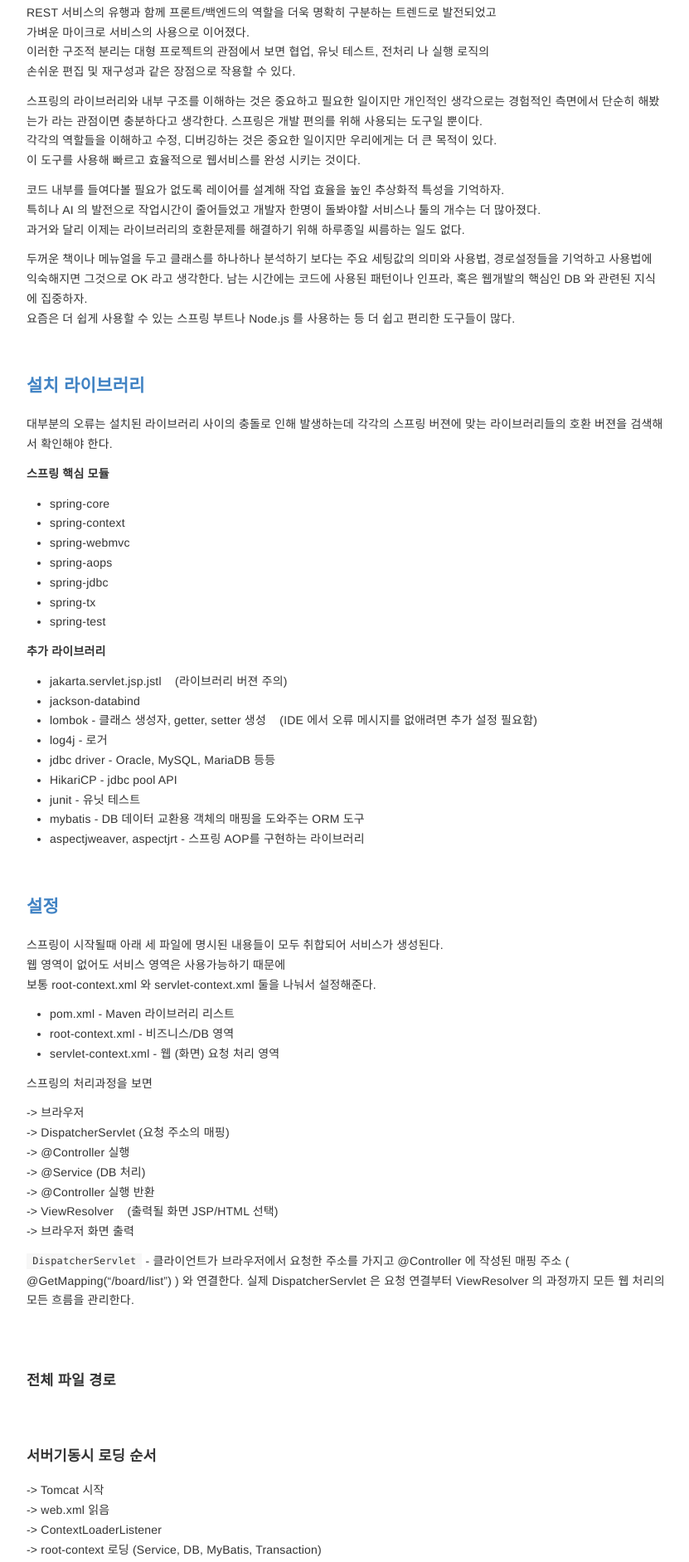
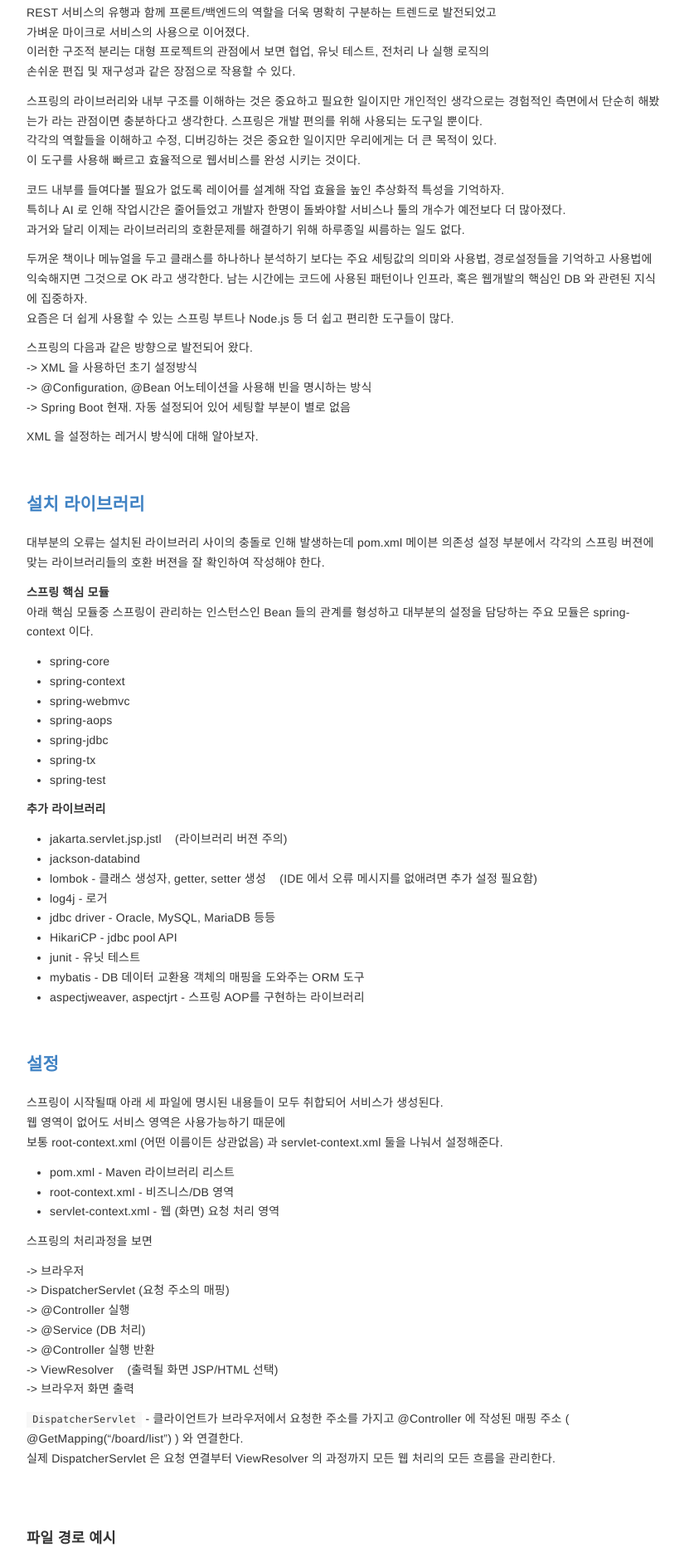
Before and after one commit to nicemiro/nicemiro.github.io, a Jekyll site: the page built from _posts/web/2026-01-28-spring_framework_quickReview1.md, in a window 1280 px wide. Shown: the part 328-2211 px from the top of the page at 83% size, without its empty margins (223-1054 px from the left). Built offline with Jekyll 4.4.1, drawn with Linux system fonts in a browser that asks for light colours; some of the changed text lies outside the part shown.

Commit message:
new:web_spring_framework_quickReview1

````diff
--- a/_posts/web/2026-01-28-spring_framework_quickReview1.md
+++ b/_posts/web/2026-01-28-spring_framework_quickReview1.md
@@ -28,17 +28,26 @@
 이 도구를 사용해 빠르고 효율적으로 웹서비스를 완성 시키는 것이다.
 
 코드 내부를 들여다볼 필요가 없도록 레이어를 설계해 작업 효율을 높인 추상화적 특성을 기억하자.
-특히나 AI 의 발전으로 작업시간이 줄어들었고 개발자 한명이 돌봐야할 서비스나 툴의 개수는 더 많아졌다.
+특히나 AI 로 인해 작업시간은 줄어들었고 개발자 한명이 돌봐야할 서비스나 툴의 개수가 예전보다 더 많아졌다.
 과거와 달리 이제는 라이브러리의 호환문제를 해결하기 위해 하루종일 씨름하는 일도 없다.
 
 두꺼운 책이나 메뉴얼을 두고 클래스를 하나하나 분석하기 보다는 주요 세팅값의 의미와 사용법, 경로설정들을 기억하고 사용법에 익숙해지면 그것으로 OK 라고 생각한다. 남는 시간에는 코드에 사용된 패턴이나 인프라, 혹은 웹개발의 핵심인 DB 와 관련된 지식에 집중하자.
-요즘은 더 쉽게 사용할 수 있는 스프링 부트나 Node.js 를 사용하는 등 더 쉽고 편리한 도구들이 많다.
+요즘은 더 쉽게 사용할 수 있는 스프링 부트나 Node.js 등 더 쉽고 편리한 도구들이 많다.
+
+스프링의 다음과 같은 방향으로 발전되어 왔다.
+-> XML 을 사용하던 초기 설정방식
+-> @Configuration, @Bean 어노테이션을 사용해 빈을 명시하는 방식
+-> Spring Boot 현재. 자동 설정되어 있어 세팅할 부분이 별로 없음
+
+XML 을 설정하는 레거시 방식에 대해 알아보자.
 <br>
 
 ### 설치 라이브러리
-대부분의 오류는 설치된 라이브러리 사이의 충돌로 인해 발생하는데 각각의 스프링 버젼에 맞는 라이브러리들의 호환 버젼을 검색해서 확인해야 한다.
+대부분의 오류는 설치된 라이브러리 사이의 충돌로 인해 발생하는데 pom.xml 메이븐 의존성 설정 부분에서 각각의 스프링 버젼에 맞는 라이브러리들의 호환 버젼을 잘 확인하여 작성해야 한다.
 
 **스프링 핵심 모듈**
+아래 핵심 모듈중 스프링이 관리하는 인스턴스인 Bean 들의 관계를 형성하고 대부분의 설정을 담당하는 주요 모듈은 spring-context 이다.
+
 - spring-core
 - spring-context
 - spring-webmvc
@@ -63,7 +72,7 @@
 ### 설정
 스프링이 시작될때 아래 세 파일에 명시된 내용들이 모두 취합되어 서비스가 생성된다.
 웹 영역이 없어도 서비스 영역은 사용가능하기 때문에
-보통 root-context.xml 와 servlet-context.xml 둘을 나눠서 설정해준다.
+보통 root-context.xml (어떤 이름이든 상관없음) 과 servlet-context.xml 둘을 나눠서 설정해준다.
 - pom.xml - Maven 라이브러리 리스트
 - root-context.xml - 비즈니스/DB 영역
 - servlet-context.xml - 웹 (화면) 요청 처리 영역
@@ -78,13 +87,26 @@
 -> ViewResolver &nbsp;&nbsp; (출력될 화면 JSP/HTML 선택)
 -> 브라우저 화면 출력
 
-`DispatcherServlet` - 클라이언트가 브라우저에서 요청한 주소를 가지고 @Controller 에 작성된 매핑 주소 ( @GetMapping("/board/list") ) 와 연결한다. 실제 DispatcherServlet 은 요청 연결부터 ViewResolver 의 과정까지 모든 웹 처리의 모든 흐름을 관리한다.
+`DispatcherServlet` - 클라이언트가 브라우저에서 요청한 주소를 가지고 @Controller 에 작성된 매핑 주소 ( @GetMapping("/board/list") ) 와 연결한다.
+실제 DispatcherServlet 은 요청 연결부터 ViewResolver 의 과정까지 모든 웹 처리의 모든 흐름을 관리한다.
 <br>
 <br>
 
-#### 전체 파일 경로
+#### 파일 경로 예시
+<div class="row" align="center">
+    <img src="/img/2026-01-28-spring_framework_quickReview1_01.png">
+</div>
 
+  * src/main/java  - 자바 소스코드
+  * src/main/java/mapper - mybatis 매핑용 .java 인터페이스 파일
+  * src/main/resource  - 기타 설정파일( mybatis 설정 및 매퍼, * log4j2 설정 등)
+  * src/main/webapp/resources - 정적파일 ( css, js )
+  * src/main/webapp/WEB-INF - 주요설정파일 ( web.xml, * root-context.xml, servlet-context.xml )
+  * src/main/webapp/views - JSP 파일
+  * src/test - 유닛테스트 소스코드
+  * src/target - 컴파일하고 패키징한 결과 ( .class .war .jar )   ( target 폴더는 .gitignore 에 포함되어 깃에 업로드 안됨 )
 <br>
+
 
 #### 서버기동시 로딩 순서
 
@@ -153,8 +175,8 @@
   `prefix = /WEB-INF/views/`
   `suffix = .jsp`
   ViewResolver 설정. 컨트롤러가 변환한 문자열을 실제 JSP 경로로 변환
-  WEB-INF 에 JSP 들을 모아두는 이유는 브라우저가 직접 전근할 수 없고 항상 Conroller를 거치게 하기 위함으로
-  반대로 resources 경로에 모아둔 css/js 파일들은 Spring Controller 를 거치지 않고 바로 파일이 반환됨
+  WEB-INF 에 JSP 파일을 모아두는 이유는 브라우저가 직접 전근할 수 없고 항상 Conroller를 거치게 하기 위함으로
+  반대로 resources 경로에 모아둔 css/js 같은 정적 파일들은 Spring Controller 를 거치지 않고 바로 파일이 반환됨
 
   ```java
   // 실제 JSP 파일 경로 '/WEB-INF/views/board/list.jsp'
@@ -214,13 +236,17 @@
 * `<load-on-startup>`
   서버 시작시 DispatcherServlet 바로 생성
 * `<multipart-config>`
-  파일 업로드 경로, 파일 하나의 최대크기, 요청 전체 최대크기, 메모리 저장한계 설정. 초과시 업로드 실패함
+  파일 업로드 경로, 파일 하나의 최대크기, 요청 전체 최대크기, 메모리 저장한계 설정
 
 * `<servlet-mapping>`
   가장 중요한 부분으로 요청 매핑 주소를 설정한다. 여기 설정한 이름이 주소의 맨 앞부분에 추가되어 url이 구성된다
+
+<br>
+<br>
 <br>
 <br>
 
-
 참조
 <a href="https://docs.spring.io/spring-framework/reference/core/appendix.html" target="_blank" style="color: rgb(68, 25, 240); font-style: italic;">https://docs.spring.io/spring-framework/reference/core/appendix.html</a>
+
+<a href="https://docs.spring.io/spring-framework/reference/core/beans.html" target="_blank" style="color: rgb(68, 25, 240); font-style: italic;">https://docs.spring.io/spring-framework/reference/core/beans.html</a>
````
Also changed, not shown: img/2026-01-28-spring_framework_quickReview1_01.png (added).
